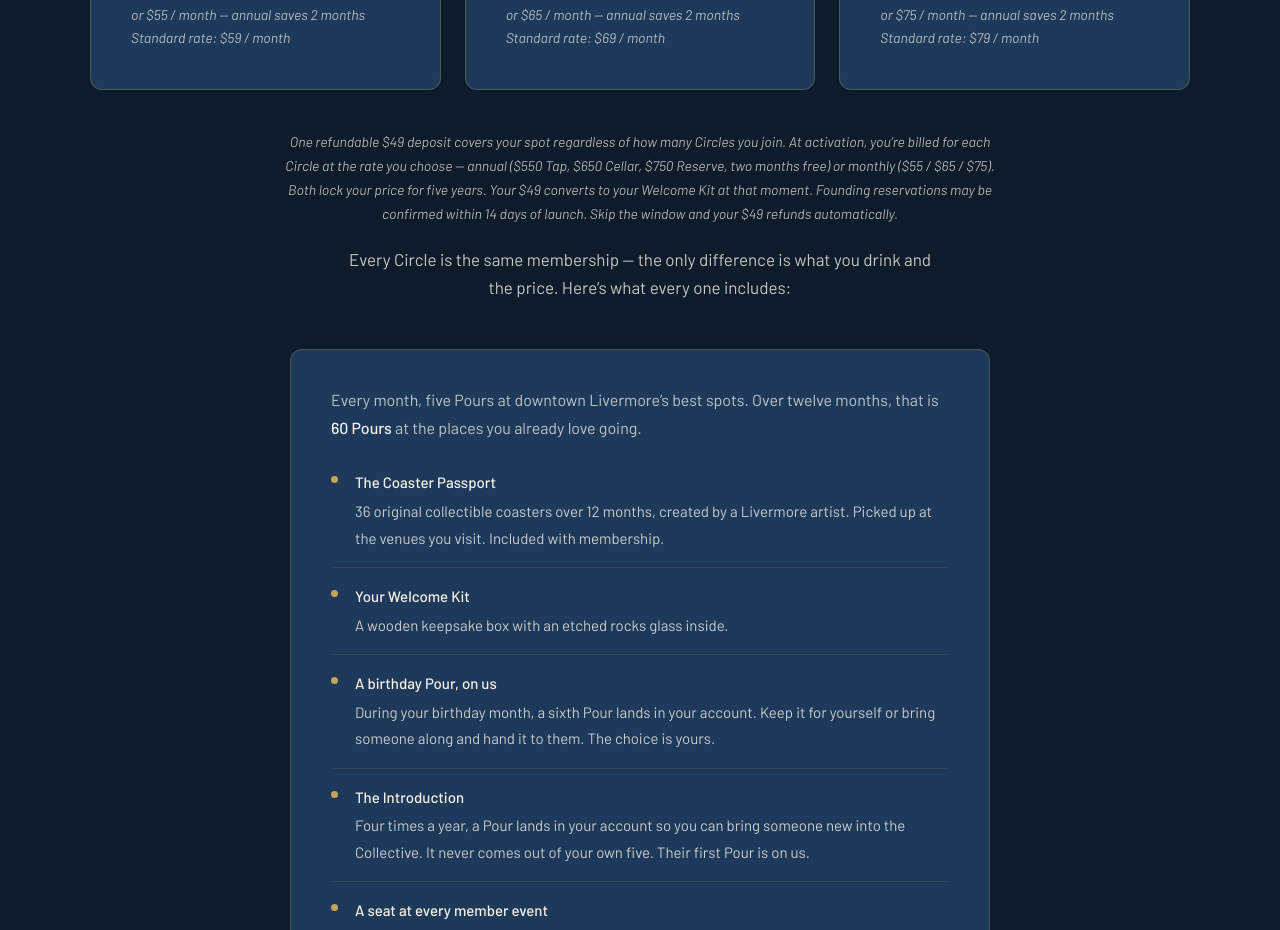
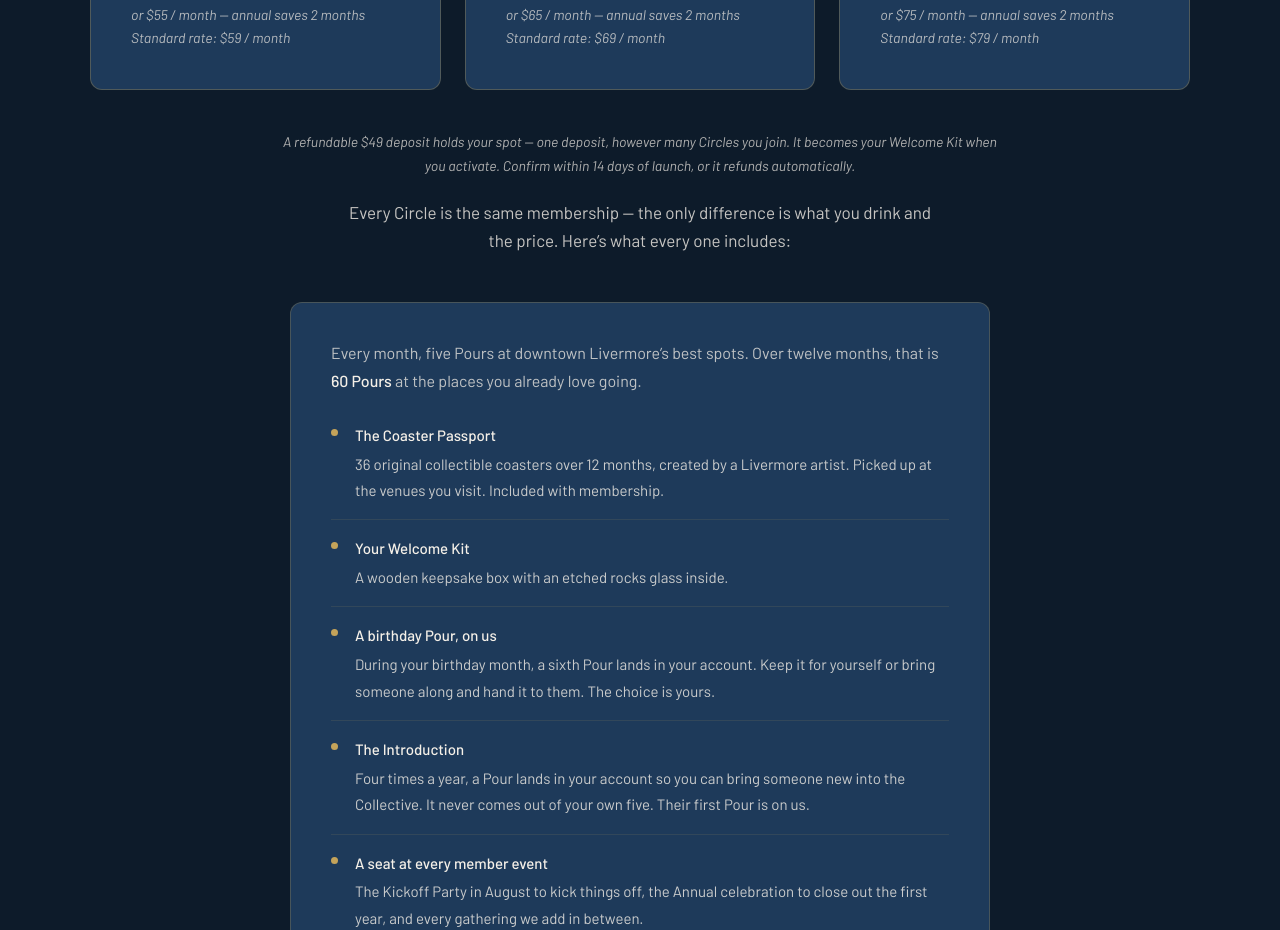
Before and after one commit to CrownLabs-LLC/DPC-WEB, a website: page index.html in a window 1280 px wide. Shown: the part 7156-8086 px from the top of the page. Drawn offline with nearby package versions, Linux system fonts and the light colour scheme; a web font is replaced by a local one.

Commit message:
Trim Circle fine print

```diff
--- a/index.html
+++ b/index.html
@@ -1496,7 +1496,7 @@ img, svg { display: block; max-width: 100%; }
       </div>
     </div>
 
-    <p class="circle__fineprint">One refundable $49 deposit covers your spot regardless of how many Circles you join. At activation, you&#8217;re billed for each Circle at the rate you choose — annual ($550 Tap, $650 Cellar, $750 Reserve, two months free) or monthly ($55 / $65 / $75). Both lock your price for five years. Your $49 converts to your Welcome Kit at that moment. Founding reservations may be confirmed within 14 days of launch. Skip the window and your $49 refunds automatically.</p>
+    <p class="circle__fineprint">A refundable $49 deposit holds your spot — one deposit, however many Circles you join. It becomes your Welcome Kit when you activate. Confirm within 14 days of launch, or it refunds automatically.</p>
 
     <p class="circle__sub">Every Circle is the same membership — the only difference is what you drink and the price. Here&#8217;s what every one includes:</p>
 
```
